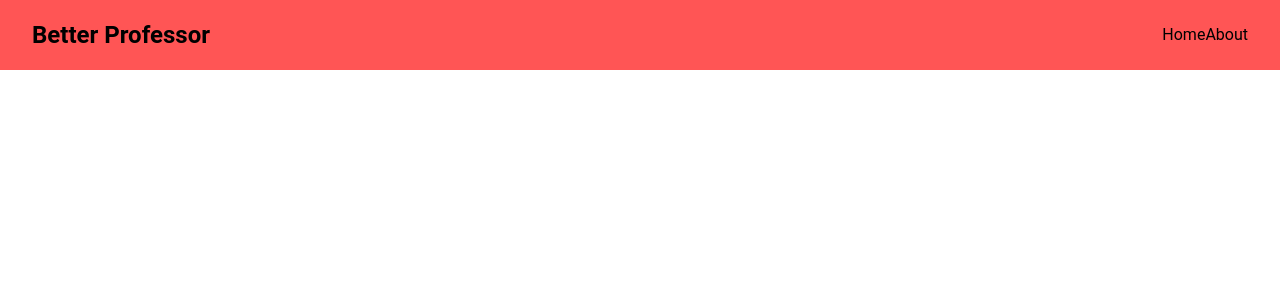
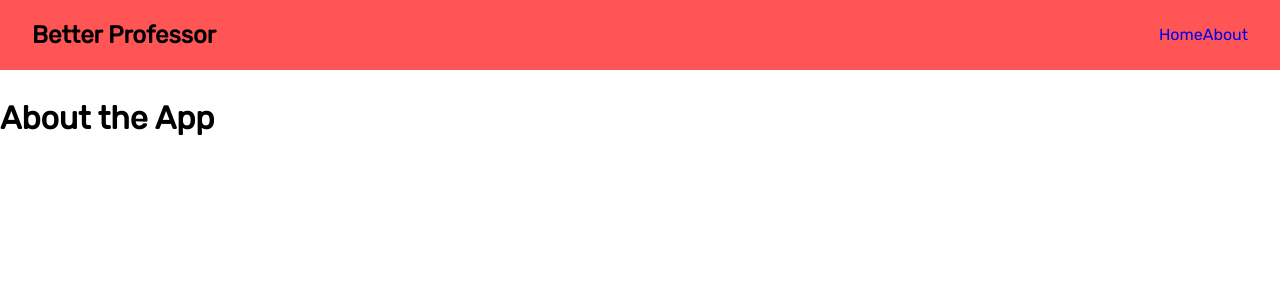
Before and after one commit to derpwanda/betterprof, a React (Create React App) app in the folder assigntracker/: page /about in a window 1280 px wide. Shown: the top 300 px of the page. Built offline with nearby package versions, Linux system fonts and the light colour scheme.

Commit message:
added about page. need help navbar ul styling.

```diff
--- a/assigntracker/package.json
+++ b/assigntracker/package.json
@@ -6,6 +6,7 @@
     "lodash": "^4.17.15",
     "react": "^16.8.6",
     "react-dom": "^16.8.6",
+    "react-router-dom": "^5.0.1",
     "react-scripts": "3.0.1"
   },
   "scripts": {
--- a/assigntracker/src/App.css
+++ b/assigntracker/src/App.css
@@ -7,7 +7,7 @@
 }
 
 body {
-  font-family: 'Roboto', sans-serif;
+  font-family: 'Rubik', 'Roboto', sans-serif;
   font-size: 1rem;
   background-color: #fff;
   line-height: 2;
--- a/assigntracker/src/App.js
+++ b/assigntracker/src/App.js
@@ -1,13 +1,20 @@
 import React, { Component } from "react";
+import { BrowserRouter as Router, Route } from "react-router-dom";
 import Navigation from "./components/layout/Navigation";
+import About from "./components/pages/About";
 import "./App.css";
 
 class App extends Component {
     render() {
         return (
-            <div className='App'>
-                <Navigation title='Better Professor' />
-            </div>
+            <Router>
+                <div className='App'>
+                    <Navigation title='Better Professor' />
+                    <div>
+                        <Route exact path='/about' component={About} />
+                    </div>
+                </div>
+            </Router>
         );
     }
 }
--- a/assigntracker/src/components/layout/Navigation.js
+++ b/assigntracker/src/components/layout/Navigation.js
@@ -1,13 +1,19 @@
 import React from "react";
 import PropTypes from "prop-types";
+import { Link } from "react-router-dom";
 
 const Navigation = ({ title }) => {
     return (
         <nav className='navbar'>
             <h1>{title}</h1>
+
             <ul>
-                <li>Home</li>
-                <li>About</li>
+                <li>
+                    <Link to='/'>Home</Link>
+                </li>
+                <li>
+                    <Link to='/about'>About</Link>
+                </li>
             </ul>
         </nav>
     );
--- /dev/null
+++ b/assigntracker/src/components/pages/About.js
@@ -0,0 +1,11 @@
+import React, { Fragment } from "react";
+
+const About = () => {
+    return (
+        <Fragment>
+            <h1>About the App</h1>
+        </Fragment>
+    );
+};
+
+export default About;
```
Also changed, not shown: 2 other files (tests, documents, lock files or other folders).
